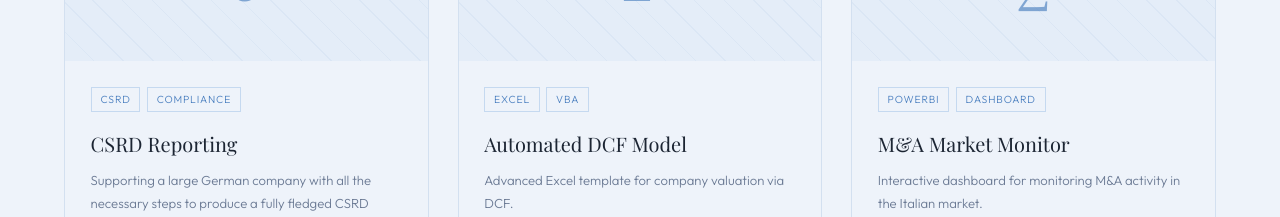
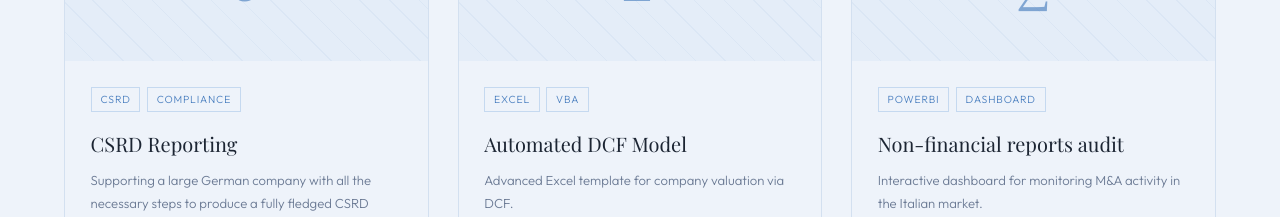
Before and after one commit to andreamili37/andreamili.github.io, a React (Vite) app: page / in a window 1280 px wide. Shown: the part 3740-3957 px from the top of the page. Built offline with nearby package versions, Linux system fonts and the light colour scheme; a web font is replaced by a local one.

Commit message:
disclaimers

```diff
--- a/src/content.js
+++ b/src/content.js
@@ -344,7 +344,7 @@ export const content = {
           highlights: ["Analysis of the company's structure", "Development of a concept for the production of a comprehensive Double Materiality Analysis", "Data import via Yahoo Finance API", "Interactive visualisation with Plotly"],
           tech: ["CSRD", "ESG", "Sustainability Reporting", "Sustainability Strategy", "Data Analysis"],
           link: "https://github.com/mariorossi",
-          disclaimer: "The information in this section merely depicts my roles and tasks within the project. It does not indicate any client-sensitive information nor any specific methodology developed within the company where I worked on this project.",
+          disclaimer: "The information in this section merely depicts my role within the project to showcase how I contributed to its successful realisation. It does not, in any way or form, indicate any client-sensitive information, nor any specific methodology developed within the company where I worked on this project.",
         },
         {
           id: "lksg-compliance",
@@ -356,19 +356,19 @@ export const content = {
           highlights: ["Automatic financial statement import via API", "Scenario analysis (base/bull/bear)", "One-click PDF report", "Summary dashboard with charts"],
           tech: ["Excel", "VBA", "Power Query"],
           link: "https://github.com/mariorossi",
-          disclaimer: "Questo progetto è stato sviluppato a scopo personale e non rappresenta in alcun modo il lavoro svolto presso i miei datori di lavoro.",
+          disclaimer: "The information in this section merely depicts my role within the project to showcase how I contributed to its successful realisation. It does not, in any way or form, indicate any client-sensitive information, nor any specific methodology developed within the company where I worked on this project.",
         },
         {
           id: "ma-monitor",
           symbol: "∑",
           tags: ["PowerBI", "Dashboard"],
-          title: "M&A Market Monitor",
+          title: "Non-financial reports audit",
           desc: "Interactive dashboard for monitoring M&A activity in the Italian market.",
           fullDesc: "A PowerBI dashboard developed to track and analyse M&A transactions in the Italian market. Data is updated weekly and can be filtered by sector, deal size, year and geography.",
           highlights: ["Weekly data updates", "Filters by sector and deal size", "Historical trends 2015–2024", "Automated report export"],
           tech: ["PowerBI", "Power Query", "DAX", "Excel"],
           link: "https://github.com/mariorossi",
-          disclaimer: "The information in this section merely depicts my roles and tasks within the project. It does not indicate any client-sensitive information nor any specific methodology developed within the company employing me.",
+          disclaimer: "The information in this section merely depicts my role within the project to showcase how I contributed to its successful realisation. It does not, in any way or form, indicate any client-sensitive information, nor any specific methodology developed within the company where I worked on this project.",
         },
       ],
     },
@@ -387,7 +387,7 @@ export const content = {
           highlights: ["Highlight 1", "Highlight 2", "Highlight 3"],
           tech: ["Excel", "PowerBI"],
           link: "https://github.com/andreamili37",
-          disclaimer: "Questo progetto è stato sviluppato a titolo personale.",
+          disclaimer: "This project has been produced in my free time, using exclusively publicly available information (which are referenced), with my personal devices and intellectual knowledge. It does not, in any way or form, utilize client-specific information nor methodologies, knowledge or material produced by the companies I have been employed at. Moreover, this project does not represent any consultancy service I performed as freelancer: it is merely a way to showcase my skills and my interests.",
         },
         {
           id: "side-project-2",
@@ -399,7 +399,7 @@ export const content = {
           highlights: ["Highlight 1", "Highlight 2", "Highlight 3"],
           tech: ["Python", "Pandas"],
           link: "https://github.com/andreamili37",
-          disclaimer: "Questo progetto è stato sviluppato a titolo personale.",
+          disclaimer: "This project has been produced in my free time, using exclusively publicly available information (which are referenced), with my personal devices and intellectual knowledge. It does not, in any way or form, utilize client-specific information nor methodologies, knowledge or material produced by the companies I have been employed at. Moreover, this project does not represent any consultancy service I performed as freelancer: it is merely a way to showcase my skills and my interests.",
         },
         {
           id: "side-project-3",
@@ -411,7 +411,7 @@ export const content = {
           highlights: ["Highlight 1", "Highlight 2", "Highlight 3"],
           tech: ["PowerBI", "Excel"],
           link: "https://github.com/andreamili37",
-          disclaimer: "Questo progetto è stato sviluppato a titolo personale.",
+          disclaimer: "This project has been produced in my free time, using exclusively publicly available information (which are referenced), with my personal devices and intellectual knowledge. It does not, in any way or form, utilize client-specific information nor methodologies, knowledge or material produced by the companies I have been employed at. Moreover, this project does not represent any consultancy service I performed as freelancer: it is merely a way to showcase my skills and my interests.",
         },
       ],
     },
```
